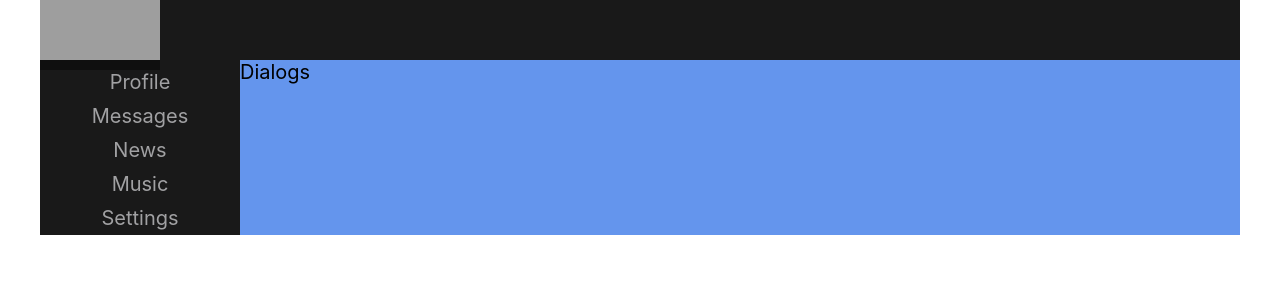
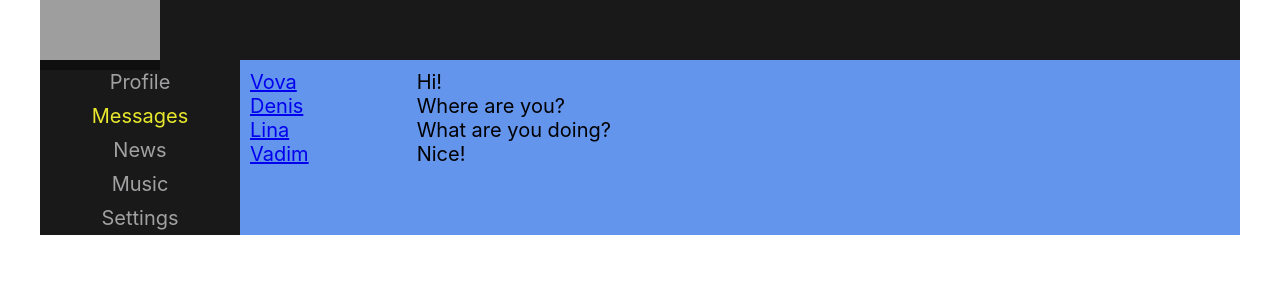
Before and after one commit to Vadimochek/react-lesson, a React (Create React App) app: page /dialogs in a window 1280 px wide. Shown: the top 300 px of the page. Built offline with nearby package versions, Linux system fonts and the light colour scheme; grey boxes are pictures that could not be loaded.

Commit message:
Refactor Dialogs and add Navlinks

```diff
--- a/src/App.js
+++ b/src/App.js
@@ -15,13 +15,13 @@ const App = () => {
             <div className="app-wrapper">
                 <Header/>
                 <Navbar/>
-                <div class="app-wrapper-content">
+                <div className="app-wrapper-content">
                     <Routes>
-                    <Route path='/dialogs' element={<Dialogs />}/>
-                    <Route path='/profile' element={<Profile />}/>
-                    <Route path='/music' element={<Music />}/>
-                    <Route path='/news' element={<News />}/>
-                    <Route path='/settings' element={<Settings />}/>
+                        <Route path='/dialogs/*' element={<Dialogs/>}/>
+                        <Route path='/profile' element={<Profile/>}/>
+                        <Route path='/music' element={<Music/>}/>
+                        <Route path='/news' element={<News/>}/>
+                        <Route path='/settings' element={<Settings/>}/>
                     </Routes>
                 </div>
             </div>
--- a/src/components/Dialogs/Dialogs.jsx
+++ b/src/components/Dialogs/Dialogs.jsx
@@ -1,10 +1,30 @@
 import React from 'react';
 import css from './Dialogs.module.css';
+import {NavLink} from "react-router-dom";
 
 const Dialogs = (props) => {
     return (
-        <div>
-            Dialogs
+        <div className={css.dialogs}>
+            <div className={css.dialogList}>
+                <div className={css.dialog}>
+                     <NavLink to='/dialogs/1'>Vova</NavLink>
+                </div>
+                <div className={css.dialog}>
+                    <NavLink to='/dialogs/2'>Denis</NavLink>
+                </div>
+                <div className={css.dialog + ' ' + css.active}>
+                    <NavLink to='/dialogs/3'>Lina</NavLink>
+                </div>
+                <div className={css.dialog}>
+                    <NavLink to='/dialogs/4'>Vadim</NavLink>
+                </div>
+            </div>
+            <div className={css.messages}>
+                <div className={css.messsage}>Hi!</div>
+                <div className={css.messsage}>Where are you?</div>
+                <div className={css.messsage}>What are you doing?</div>
+                <div className={css.messsage}>Nice!</div>
+            </div>
         </div>
     )
 }
--- a/src/components/Dialogs/Dialogs.module.css
+++ b/src/components/Dialogs/Dialogs.module.css
@@ -0,0 +1,19 @@
+.dialogs {
+    display: grid;
+    grid-template-columns: 2fr 10fr;
+}
+
+.dialogList{
+    padding: 10px
+}
+.dialogList .active {
+    color: aqua;
+}
+
+.messages{
+    padding: 10px;
+}
+
+.message {
+
+}
--- a/src/components/Navbar/Navbar.jsx
+++ b/src/components/Navbar/Navbar.jsx
@@ -1,23 +1,24 @@
 import React from 'react';
 import css from './Navbar.module.css';
+import {NavLink} from "react-router-dom";
 
 const Navbar = (props) => {
   return (
       <nav className={css.nav}>
         <div className={css.link}>
-          <a href='/profile'>Profile</a>
+          <NavLink to='/profile' className={navData => navData.isActive ? css.current : css.link}>Profile</NavLink>
         </div>
         <div className={css.link}>
-          <a href='/dialogs'>Messages</a>
+            <NavLink to='/dialogs' className={navData => navData.isActive ? css.current : css.link}>Messages</NavLink>
         </div>
         <div className={css.link}>
-          <a href='/news'>News</a>
+            <NavLink to='/news' className={navData => navData.isActive ? css.current : css.link}>News</NavLink>
         </div>
         <div className={css.link}>
-          <a href='/music'>Music</a>
+            <NavLink to='/music' className={navData => navData.isActive ? css.current : css.link}>Music</NavLink>
         </div>
         <div className={css.link}>
-          <a href='/settings'>Settings</a>
+            <NavLink to='/settings' className={navData => navData.isActive ? css.current : css.link}>Settings</NavLink>
         </div>
       </nav>
     )
--- a/src/components/Navbar/Navbar.module.css
+++ b/src/components/Navbar/Navbar.module.css
@@ -16,3 +16,7 @@
   color: rgb(233, 233, 240);
   font-size: 22px;
 }
+
+.link a.current {
+  color: rgb(232, 232, 45);
+}
```
